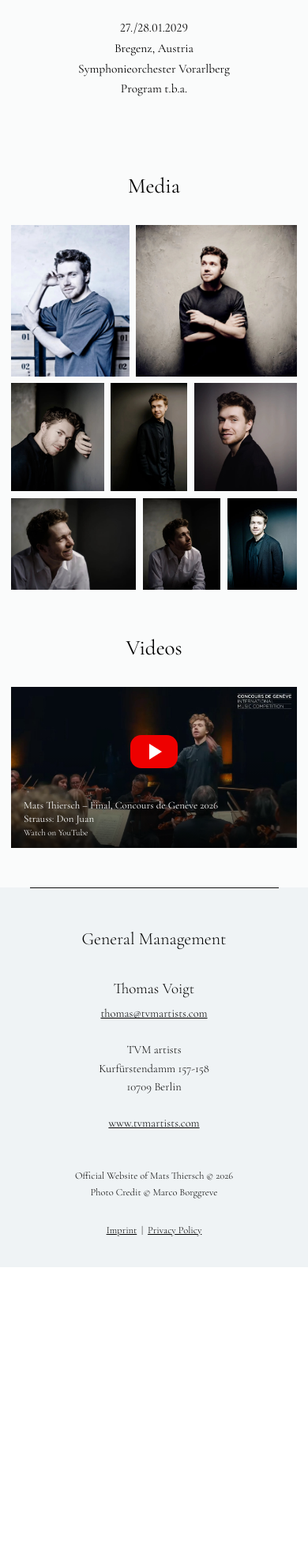
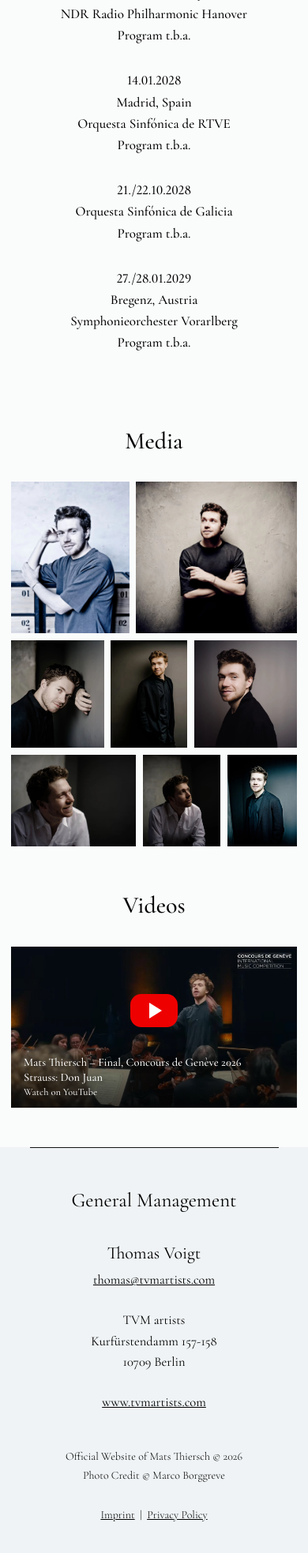
Before and after one commit to thomas10709-lab/tvmartists-site, a PHP site: page /thiersch-site/index.html in a window 390 px wide. Shown: the part 3521-5488 px from the top of the page at 79% size. Before the commit the page ends 5126 px from the top, so only its background shows below. Run offline with PHP 8.4, Linux system fonts and the light colour scheme.

Commit message:
Thiersch mobil: eingebrannter Name entfernt (eigener Bildausschnitt), Schriften etwas groesser und kraeftiger
Co-Authored-By: Claude Sonnet 5.5 <noreply@anthropic.com>
Claude-Session: https://claude.ai/code/session_01BXHjn5stXKTkgrGWD7nkhn

```diff
--- a/thiersch-site/fonts/fonts.css
+++ b/thiersch-site/fonts/fonts.css
@@ -5,3 +5,5 @@
 @font-face{font-family:'Cormorant Garamond';font-style:normal;font-weight:300;font-display:swap;src:url(cormorant-garamond-latin-ext-300-normal.woff2) format('woff2');unicode-range:U+0100-02AF,U+0304,U+0308,U+0329,U+1E00-1E9F,U+1EF2-1EFF,U+2020,U+20A0-20AB,U+20AD-20C0,U+2113,U+2C60-2C7F,U+A720-A7FF}
 @font-face{font-family:'Cormorant Garamond';font-style:normal;font-weight:400;font-display:swap;src:url(cormorant-garamond-latin-400-normal.woff2) format('woff2');unicode-range:U+0000-00FF,U+0131,U+0152-0153,U+02BB-02BC,U+02C6,U+02DA,U+02DC,U+2000-206F,U+20AC,U+2122,U+2191,U+2193,U+2212,U+2215,U+FEFF,U+FFFD}
 @font-face{font-family:'Cormorant Garamond';font-style:normal;font-weight:400;font-display:swap;src:url(cormorant-garamond-latin-ext-400-normal.woff2) format('woff2');unicode-range:U+0100-02AF,U+0304,U+0308,U+0329,U+1E00-1E9F,U+1EF2-1EFF,U+2020,U+20A0-20AB,U+20AD-20C0,U+2113,U+2C60-2C7F,U+A720-A7FF}
+@font-face{font-family:'Cormorant Garamond';font-style:normal;font-weight:500;font-display:swap;src:url(cormorant-garamond-latin-500-normal.woff2) format('woff2');unicode-range:U+0000-00FF,U+0131,U+0152-0153,U+02BB-02BC,U+02C6,U+02DA,U+02DC,U+2000-206F,U+20AC,U+2122,U+2191,U+2193,U+2212,U+2215,U+FEFF,U+FFFD}
+@font-face{font-family:'Cormorant Garamond';font-style:normal;font-weight:500;font-display:swap;src:url(cormorant-garamond-latin-ext-500-normal.woff2) format('woff2');unicode-range:U+0100-02AF,U+0304,U+0308,U+0329,U+1E00-1E9F,U+1EF2-1EFF,U+2020,U+20A0-20AB,U+20AD-20C0,U+2113,U+2C60-2C7F,U+A720-A7FF}
--- a/thiersch-site/imprint.html
+++ b/thiersch-site/imprint.html
@@ -5,7 +5,7 @@
 <meta name="viewport" content="width=device-width, initial-scale=1">
 <title>Impressum – Mats Thiersch</title>
 <meta name="robots" content="noindex, nofollow"><!-- ENTWURF: beim Start entfernen -->
-<link rel="stylesheet" href="fonts/fonts.css?v=3">
+<link rel="stylesheet" href="fonts/fonts.css?v=4">
 <style>
 body { margin: 0; background: #fafbfb; color: #000; font-family: 'Cormorant Garamond', Georgia, serif; font-size: 19px; line-height: 1.7; }
 main { max-width: 820px; margin: 0 auto; padding: 60px 24px 50px; }
--- a/thiersch-site/index.html
+++ b/thiersch-site/index.html
@@ -27,7 +27,7 @@
       "url": "https://DOMAIN-TBD/"
     }
     </script>
-    <link rel="stylesheet" href="fonts/fonts.css?v=3">
+    <link rel="stylesheet" href="fonts/fonts.css?v=4">
     <style>
         *, *::before, *::after { box-sizing: border-box; }
         html { scroll-behavior: smooth; }
@@ -98,15 +98,15 @@
         .lb button { position: absolute; top: 14px; right: 18px; background: none; border: 0; color: #fff; font-size: 38px; line-height: 1; cursor: pointer; }
 
         @media (max-width: 860px) {
-            body { font-size: 15.5px; line-height: 1.65; }
-            h2.title { font-size: 27px; margin-bottom: 34px; }
+            body { font-size: 17px; font-weight: 500; line-height: 1.6; }
+            h2.title { font-size: 30px; font-weight: 500; margin-bottom: 34px; }
             /* Hamburger-Menue */
             .site-nav { padding: 0 18px; }
             .site-nav .burger { display: block; }
             .site-nav ul, .site-nav.solid ul { position: fixed; z-index: 25; top: 0; left: 0; right: 0; bottom: 0; height: auto; background: rgba(9, 11, 14, .97); flex-direction: column; justify-content: center; align-items: center; gap: 30px; display: none; }
             .site-nav.open ul { display: flex; }
-            .site-nav a, .site-nav.solid a { font-size: 22px; color: #fff; }
-            .site-nav .ig svg { width: 26px; height: 26px; }
+            .site-nav a, .site-nav.solid a { font-size: 24px; font-weight: 400; color: #fff; }
+            .site-nav .ig svg { width: 28px; height: 28px; }
             .site-nav .burger { position: fixed; z-index: 30; top: 6px; right: 8px; width: 44px; height: 44px; padding: 0; margin: 0; border: 0; background: none; cursor: pointer; }
             .site-nav .burger span { position: absolute; left: 11px; right: 11px; height: 1.5px; background: #fff; transition: transform .25s, opacity .2s, background .3s; }
             .site-nav .burger span:nth-child(1) { top: 15px; }
@@ -119,25 +119,25 @@
             .site-nav.open .burger span:nth-child(3) { transform: translateY(-6px) rotate(-45deg); }
             .site-nav.solid { height: 54px; }
             /* Titelbild: dasselbe Foto wie am Desktop, Mats in der Mitte; Name in zwei Zeilen rechts */
-            .hero { background-image: url('images/hero.jpg?v=2'); background-position: 65% center; }
-            .hero h1 { position: absolute; right: 6%; top: 25%; width: auto; height: auto; overflow: visible; clip: auto; white-space: normal; margin: 0; text-align: right; font-size: clamp(28px, 8.2vw, 34px); line-height: 1.05; }
+            .hero { background-image: url('images/hero-mobile.jpg?v=3'); background-position: center top; }
+            .hero h1 { position: absolute; right: 6%; top: 25%; width: auto; height: auto; overflow: visible; clip: auto; white-space: normal; margin: 0; text-align: right; font-size: clamp(32px, 9.6vw, 40px); font-weight: 500; line-height: 1.05; }
             .about { padding: 40px 20px 14px; }
             .calendar { padding: 50px 20px 30px; }
             .event { margin-bottom: 30px; }
             .media { padding: 34px 14px 16px; }
             .videos { padding: 34px 14px 50px; }
             .vgrid { grid-template-columns: 1fr; gap: 18px; }
-            .vid .vt { font-size: 13px; top: auto; bottom: 28px; left: 16px; right: 16px; }
-            .vid .vn { font-size: 11px; left: 16px; bottom: 10px; }
+            .vid .vt { font-size: 14.5px; font-weight: 500; top: auto; bottom: 28px; left: 16px; right: 16px; }
+            .vid .vn { font-size: 12.5px; font-weight: 500; left: 16px; bottom: 10px; }
             .vid::before { background: linear-gradient(to bottom, rgba(0, 0, 0, 0) 0, rgba(0, 0, 0, 0) 40%, rgba(0, 0, 0, .75) 100%); }
             .vid .vp { top: 40%; width: 60px; height: 42px; margin: -21px 0 0 -30px; }
             .vid .vp::after { left: 24px; top: 11px; border-left-width: 16px; border-top-width: 10px; border-bottom-width: 10px; }
             .contact { padding: 46px 20px 36px; }
             .contact .rule { margin: -46px auto 46px; }
-            .contact h3 { font-size: 22px; margin-bottom: 34px; }
-            .contact .name { font-size: 19px; }
-            .contact p { font-size: 14.5px; }
-            .foot { margin-top: 44px; font-size: 12.5px; }
+            .contact h3 { font-size: 25px; font-weight: 400; margin-bottom: 34px; }
+            .contact .name { font-size: 22px; }
+            .contact p { font-size: 16.5px; font-weight: 400; }
+            .foot { margin-top: 44px; font-size: 14px; }
             .foot .links { margin-top: 26px; }
         }
         @media (prefers-reduced-motion: reduce) { html { scroll-behavior: auto; } * { transition: none !important; } }
--- a/thiersch-site/privacy.html
+++ b/thiersch-site/privacy.html
@@ -5,7 +5,7 @@
 <meta name="viewport" content="width=device-width, initial-scale=1">
 <title>Datenschutzerklärung – Mats Thiersch</title>
 <meta name="robots" content="noindex, nofollow"><!-- ENTWURF: beim Start entfernen -->
-<link rel="stylesheet" href="fonts/fonts.css?v=3">
+<link rel="stylesheet" href="fonts/fonts.css?v=4">
 <style>
 body { margin: 0; background: #fafbfb; color: #000; font-family: 'Cormorant Garamond', Georgia, serif; font-size: 19px; line-height: 1.7; }
 main { max-width: 820px; margin: 0 auto; padding: 60px 24px 50px; }
```
Also changed, not shown: thiersch-site/fonts/cormorant-garamond-latin-500-normal.woff2 (added), thiersch-site/fonts/cormorant-garamond-latin-ext-500-normal.woff2 (added), thiersch-site/images/hero-mobile.jpg, thiersch-site/images/hero-mobile.webp.
